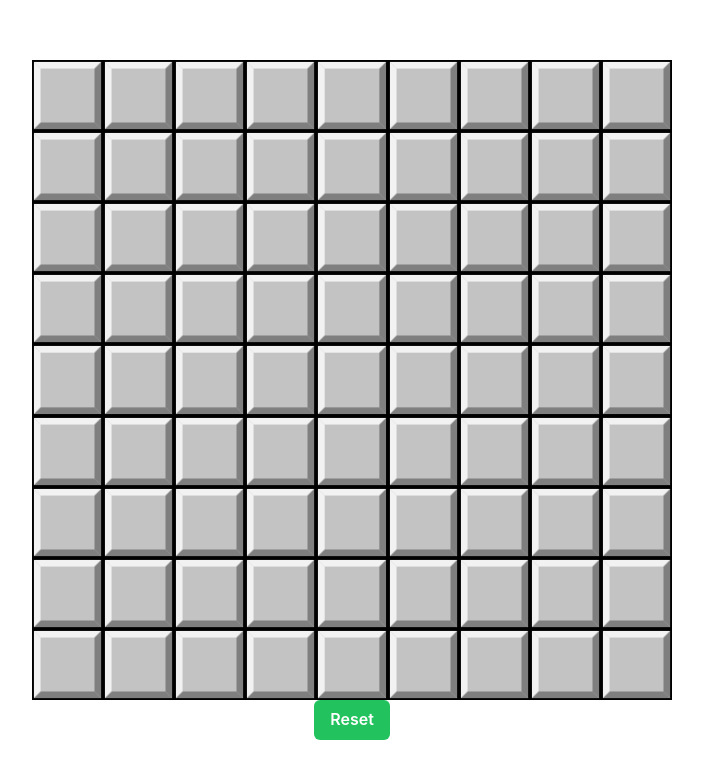
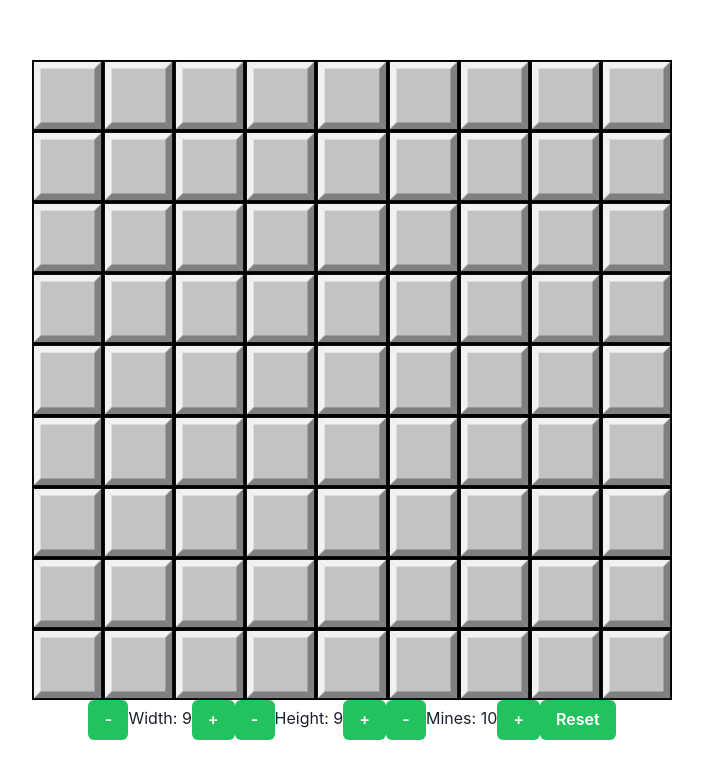
Before and after one commit to kuman514/ViteMinesweeper, a React (Vite) app: page / in a window 1280 px wide. Shown: the top 778 px of the page, without its empty margins (288-991 px from the left). Built offline with nearby package versions, Linux system fonts and the light colour scheme.

Commit message:
feat(config): add config for game board

```diff
--- a/src/Main.tsx
+++ b/src/Main.tsx
@@ -4,6 +4,7 @@ import styled from 'styled-components';
 import UIButton from '^/components/atoms/UIButton';
 import Board from '^/components/molecules/Board';
 import { useGameStore } from '^/store/game';
+import { useConfigStore } from '^/store/config';
 
 const Root = styled.div`
   box-sizing: border-box;
@@ -17,19 +18,61 @@ const Root = styled.div`
   align-items: center;
 `;
 
+const UIPannel = styled.div`
+  display: flex;
+  flex-wrap: wrap;
+  flex-direction: row;
+  justify-content: center;
+  align-items: center;
+`;
+
 function Main() {
   const resetGame = useGameStore((state) => state.resetGame);
+  const { width, height, mines } = useConfigStore((state) => state.gameConfig);
+  const modifyGameConfig = useConfigStore((store) => store.modifyGameConfig);
+
   return (
     <Root>
       <Board />
-      <UIButton
-        onClick={() => resetGame({
-          width: 9,
-          height: 9,
-          mines: 10,
-        })}
-        label="Reset"
-      />
+      <UIPannel>
+        <div>
+          <UIButton
+            onClick={() => modifyGameConfig({ width: width - 1, height, mines })}
+            label="-"
+          />
+          Width: {width}
+          <UIButton
+            onClick={() => modifyGameConfig({ width: width + 1, height, mines })}
+            label="+"
+          />
+        </div>
+        <div>
+          <UIButton
+            onClick={() => modifyGameConfig({ width, height: height - 1, mines })}
+            label="-"
+          />
+          Height: {height}
+          <UIButton
+            onClick={() => modifyGameConfig({ width, height: height + 1, mines })}
+            label="+"
+          />
+        </div>
+        <div>
+          <UIButton
+            onClick={() => modifyGameConfig({ width, height, mines: mines - 1 })}
+            label="-"
+          />
+          Mines: {mines}
+          <UIButton
+            onClick={() => modifyGameConfig({ width, height, mines: mines + 1 })}
+            label="+"
+          />
+        </div>
+        <UIButton
+          onClick={() => resetGame({ width, height, mines })}
+          label="Reset"
+        />
+      </UIPannel>
     </Root>
   );
 }
--- /dev/null
+++ b/src/store/config.ts
@@ -0,0 +1,31 @@
+import { create } from 'zustand';
+import { devtools, persist } from 'zustand/middleware';
+
+import { ConfigStore, GameConfig } from '^/types';
+import { handleOnModifyGameConfig } from './functions/handleOnModifyGameConfig';
+
+export const useConfigStore = create<ConfigStore>()(
+  devtools(
+    persist(
+      (set) => ({
+        gameConfig: {
+          width: 9,
+          height: 9,
+          mines: 10,
+        },
+        backgroundColor: 'white',
+        modifyGameConfig: (newGameConfig: GameConfig) => set((configStore) => ({
+          ...configStore,
+          gameConfig: handleOnModifyGameConfig(newGameConfig),
+        })),
+        modifyBackgroundColor: (newBackgroundColor: string) => set((configStore) => ({
+          ...configStore,
+          backgroundColor: newBackgroundColor,
+        })),
+      }),
+      {
+        name: 'vite-minesweeper-config-store',
+      },
+    ),
+  ),
+);
--- /dev/null
+++ b/src/store/functions/handleOnModifyGameConfig.ts
@@ -0,0 +1,21 @@
+import { GameConfig } from '^/types';
+
+export function handleOnModifyGameConfig({
+  width,
+  height,
+  mines,
+}: GameConfig): GameConfig {
+  const finalWidth = Math.max(9, Math.min(30, width));
+  const finalHeight = Math.max(9, Math.min(24, height));
+  return {
+    width: finalWidth,
+    height: finalHeight,
+    mines: Math.max(
+      10,
+      Math.min(
+        mines,
+        Math.floor(finalWidth * finalHeight * 0.925),
+      ),
+    ),
+  };
+}
```
Also changed, not shown: src/types.ts (+12 -0 lines).
